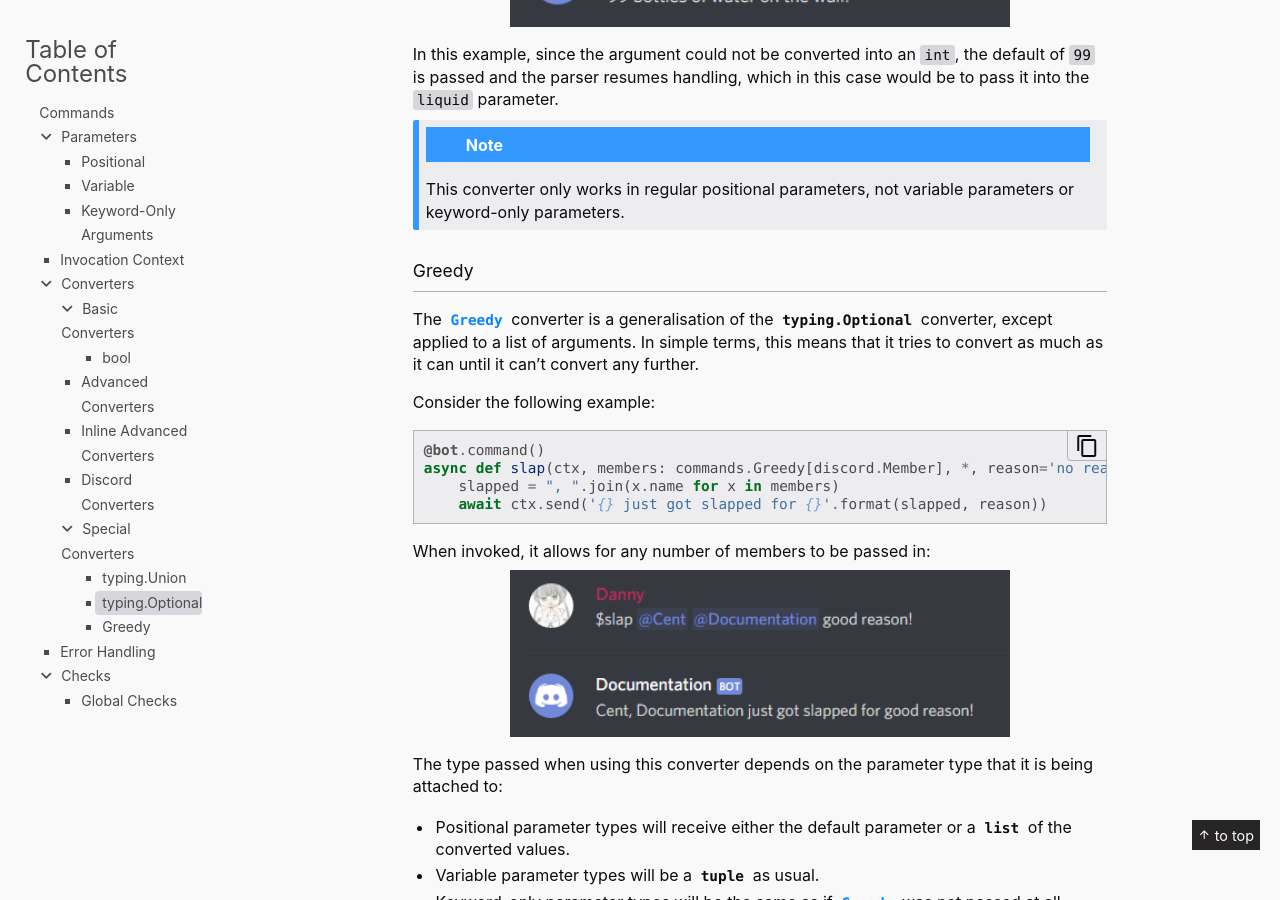
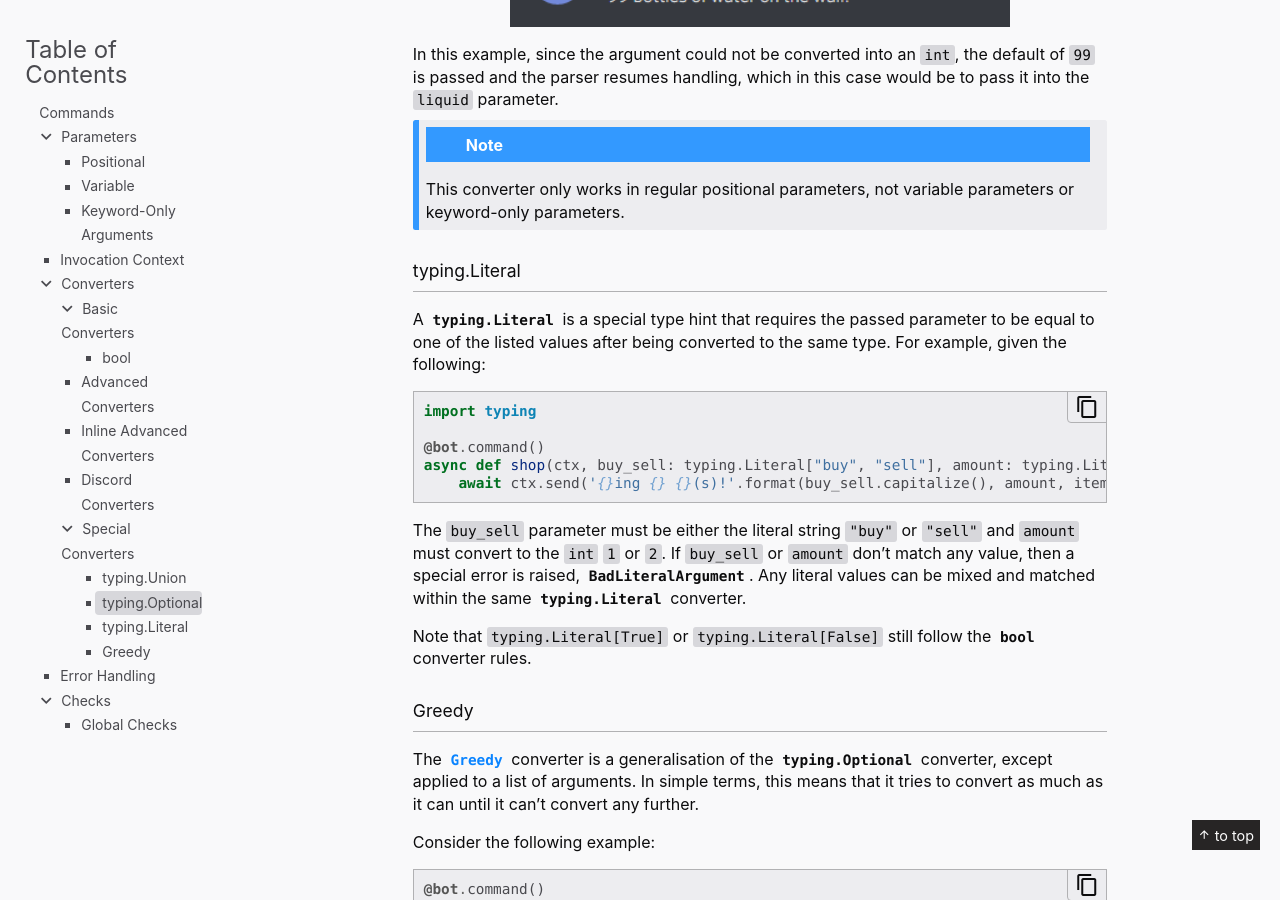
Before and after one commit to Rapptz/discord.py, a Sphinx documentation site: the page built from docs/ext/commands/commands.rst, in a window 1280 px wide and 900 px high, scrolled down 11017 px. Built offline with Sphinx 7.4.7, drawn with Linux system fonts in a browser that asks for light colours.

Commit message:
Updated docs

```diff
--- a/docs/ext/commands/commands.rst
+++ b/docs/ext/commands/commands.rst
@@ -493,6 +493,27 @@ resumes handling, which in this case would be to pass it into the ``liquid`` par
 
     This converter only works in regular positional parameters, not variable parameters or keyword-only parameters.
 
+typing.Literal
+^^^^^^^^^^^^^^^^
+
+A :data:`typing.Literal` is a special type hint that requires the passed parameter to be equal to one of the listed values
+after being converted to the same type. For example, given the following:
+
+.. code-block:: python3
+
+    import typing
+
+    @bot.command()
+    async def shop(ctx, buy_sell: typing.Literal["buy", "sell"], amount: typing.Literal[1, 2], *, item: str):
+        await ctx.send('{}ing {} {}(s)!'.format(buy_sell.capitalize(), amount, item))
+
+
+The ``buy_sell`` parameter must be either the literal string ``"buy"`` or ``"sell"`` and ``amount`` must convert to the
+``int`` ``1`` or ``2``. If ``buy_sell`` or ``amount`` don't match any value, then a special error is raised,
+:exc:`~.ext.commands.BadLiteralArgument`. Any literal values can be mixed and matched within the same :data:`typing.Literal` converter.
+
+Note that ``typing.Literal[True]`` or ``typing.Literal[False]`` still follow the :class:`bool` converter rules.
+
 Greedy
 ^^^^^^^^
 
```
